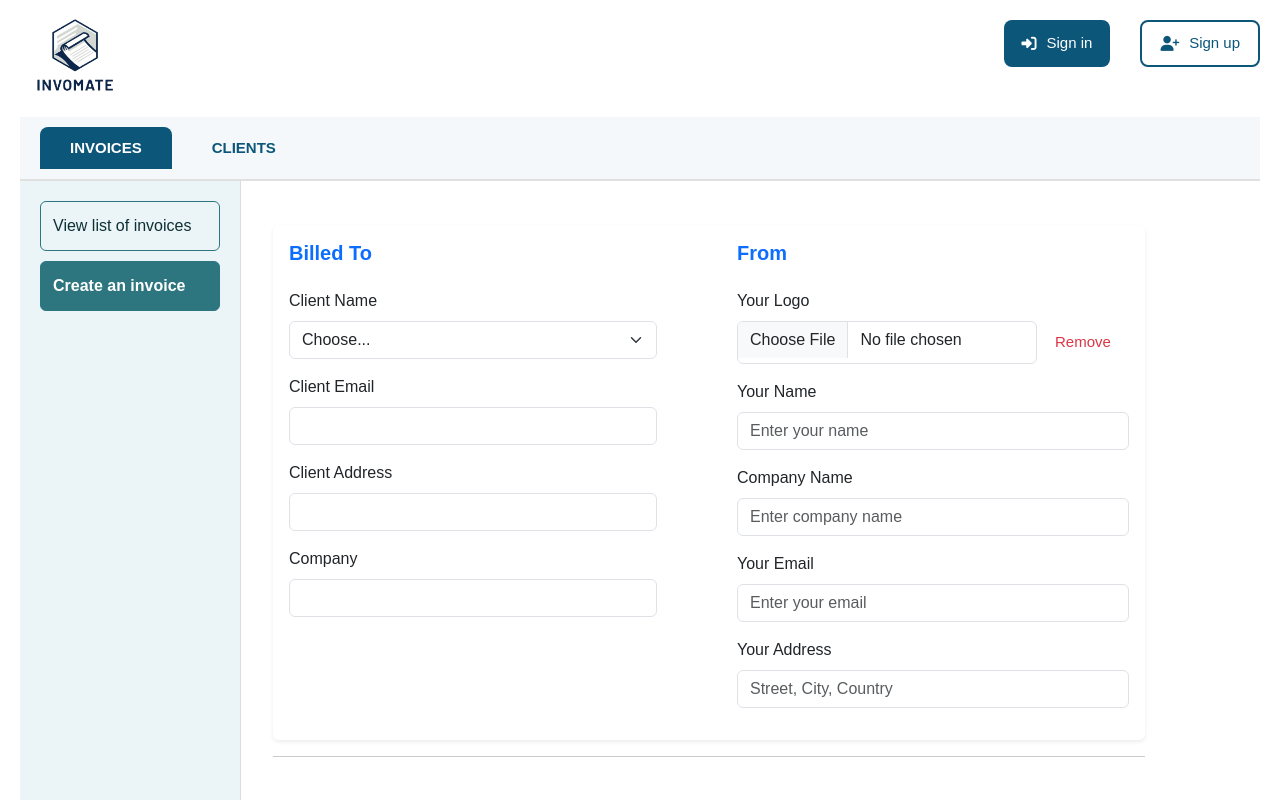
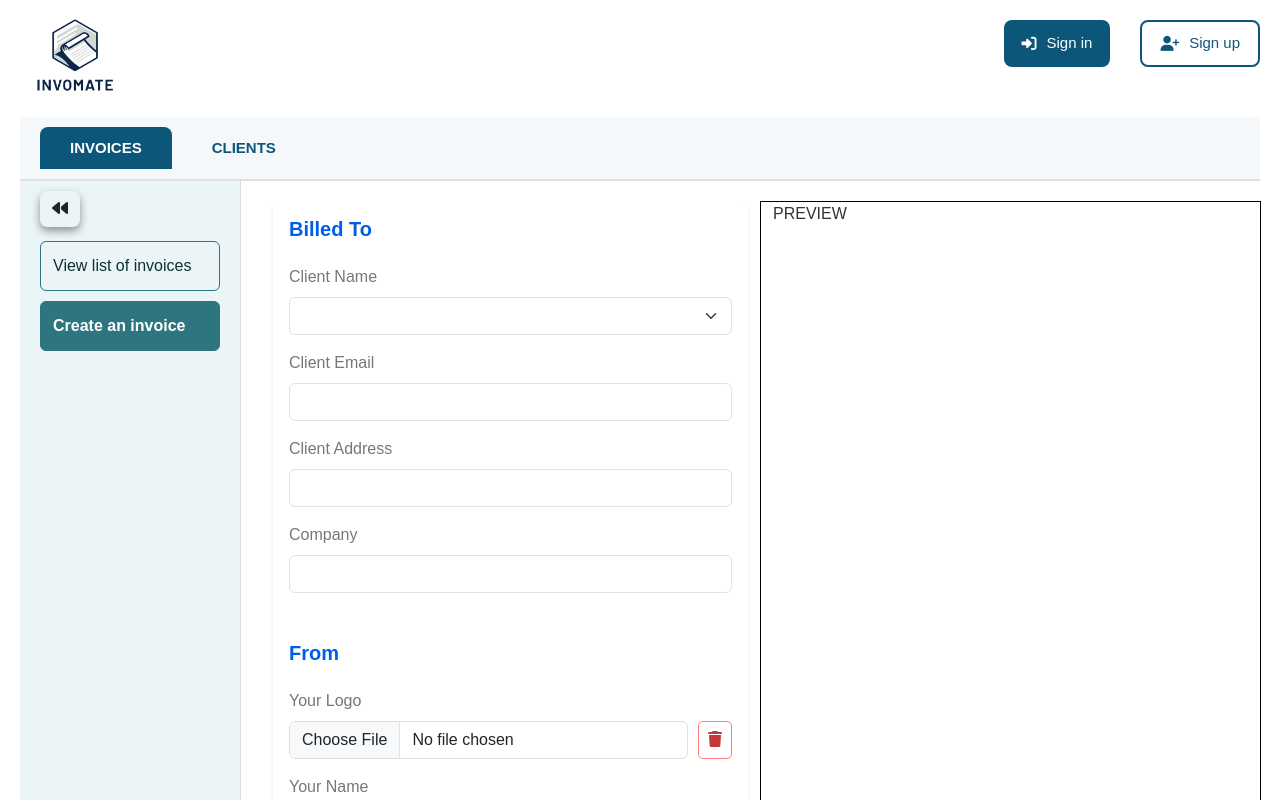
Before and after one commit to PhuongNgan2304/BillMate, an Angular app in the folder frontend/: page /home in a window 1280 px wide. Both pictures are taken after a click on the item "Create an invoice". Shown: the top 800 px of the page. Built offline with nearby package versions, Linux system fonts and the light colour scheme.

Commit message:
In progress updating creat invoice form.

```diff
--- a/frontend/src/app/home-screen/home-screen.css
+++ b/frontend/src/app/home-screen/home-screen.css
@@ -31,7 +31,7 @@
   } */
 }
 
-.btn{
+.btn {
   display: flex;
   align-items: center;
   gap: 10px;
@@ -73,7 +73,7 @@
   border-bottom: 2px solid #e0e0e0;
 }
 
-.tab{
+.tab {
   padding: 10px 30px;
   font-size: 15px;
   font-weight: bold;
@@ -100,41 +100,7 @@
   min-height: 80vh;
 }
 
-.sidebar {
-  background: #ebf4f6;
-  border-right: 1px solid #ddd;
-  padding: 20px;
-  width: fit-content;
-  height: auto;
-}
-
-.sidebar ul {
-  list-style: none;
-  padding: 0;
-  font-weight: bold;
-}
-
-.sidebar li {
-  padding: 12px;
-  cursor: pointer;
-  color: #0e3136;
-  font-weight: bold;
-  border-radius: 6px;
-  border: solid 1px #2d767f;
-  font-weight: 500;
-  transition: 0.3s;
-  margin-bottom: 10px;
-  width: 180px;
-}
-
-.sidebar li.active,
-.sidebar li:hover {
-  background: #2d767f;
-  color: white;
-  font-weight: bold;
-}
-
-.body-section{
+.body-section {
   padding: 20px;
 }
 
@@ -169,7 +135,7 @@
   margin-top: 20px;
 }
 
-.btn-filter{
+.btn-filter {
   background-color: white;
   color: #0c567a;
   border: 1px solid #0c567a;
@@ -203,30 +169,30 @@
   background: #f9f9f9;
 }
 
-.action-buttons{
+.action-buttons {
   display: flex;
   margin-top: 20px;
   gap: 20px;
 }
 
-.btn-export_pdf{
+.btn-export_pdf {
   background-color: white;
   color: #ba1616;
   border: 1px solid #ba1616;
   transition: 0.3s ease-in-out;
 }
 
-.btn-export_pdf:hover{
+.btn-export_pdf:hover {
   background-color: #f7e9e9;
 }
 
-.btn-export_xlxs{
+.btn-export_xlxs {
   background-color: white;
   color: #0d6b2b;
   border: 1px solid #0d6b2b;
 }
 
-.btn-export_xlxs:hover{
+.btn-export_xlxs:hover {
   background-color: #def1e3;
 }
 
@@ -276,6 +242,7 @@
     opacity: 0;
     transform: translateX(-80px);
   }
+
   to {
     opacity: 1;
     transform: translateX(0);
@@ -291,8 +258,36 @@
     opacity: 0;
     transform: translateX(80px);
   }
+
   to {
     opacity: 1;
     transform: translateX(0);
   }
 }
+
+/* FORM CREATE INVOICE */
+.btn-remove-logo {
+  margin-left: 10px;
+  border: solid 1px rgb(253, 123, 123);
+  border-radius: 5px;
+  background-color: transparent;
+  transition: all 0.3s ease-in-out;
+}
+
+.btn-remove-logo:hover{
+  background-color: rgb(195, 57, 57);
+}
+
+.btn-remove-logo:hover i {
+  color: #fff !important;
+}
+
+.create-invoice-form {
+  max-height: 1000px;
+  overflow-y: auto;
+  overflow-x: hidden;
+}
+
+.create-invoice-form .form-label {
+  color: #777777;
+}
--- a/frontend/src/app/home-screen/home-screen.html
+++ b/frontend/src/app/home-screen/home-screen.html
@@ -41,25 +41,15 @@
     <!-- MAIN CONTENT -->
     <div class="content">
         <!-- Sidebar -->
-        <div *ngIf="activeTab === 'invoices'" class="sidebar invoices">
-            <div class="tab-content invoices">
-                <ul>
-                    <li class="function" [class.active]="activeFunction ==='readInvoices'"
-                        (click)="setActiveFunction('readInvoices')">View list of invoices</li>
-                    <li class="function" [class.active]="activeFunction ==='createInvoices'"
-                        (click)="setActiveFunction('createInvoices')">Create an invoice</li>
-                </ul>
-            </div>
-        </div>
+        <app-invoice-sidebar *ngIf="activeTab === 'invoices'" [activeFunction]="activeFunction"
+            (activeFunctionChange)="setActiveFunction($event)">
+        </app-invoice-sidebar>
 
         <!-- Invoice Section -->
         <div *ngIf="activeTab === 'invoices' && activeFunction === 'readInvoices'" class="body-section invoices">
             <div class="section-header invoices">
-                <!-- <i class="fa-solid fa-file-invoice-dollar"></i> -->
                 <h2>Invoices List</h2>
                 <input type="text" placeholder="Search..." class="search-box" />
-                <!-- <p>Manage your invoices efficiently.</p>
-                <button class="main-btn">Create Invoice</button> -->
             </div>
 
             <!-- Filters -->
@@ -197,31 +187,17 @@
 
         <div *ngIf="activeTab === 'invoices' && activeFunction === 'createInvoices'" class="body-section invoices">
             <div class="section-header invoices">
-                <!-- <i class="fa-solid fa-file-invoice-dollar"></i> -->
-                <!-- <h2>Create Invoice</h2> -->
-                <!-- <p>Manage your invoices efficiently.</p>
-                <button class="main-btn">Create Invoice</button> -->
+                <div class="container">
 
-                <!-- <div class="container my-4" style="background-color: transparent; height: auto; max-width: 1200px; border: solid 1px black;">
                     <div class="row">
-                        <div class="col" style="background-color: thistle; height: 10vh;">
-                        </div>
-                        <div class="col" style="background-color: lightpink; height: 10vh;">
-                        </div>
-                    </div>
-                </div> -->
-                <div class="container my-4">
-                    <div class="card shadow-sm border-0">
-                        <div class="row g-5">
-                            <div class="col">
-
-                                <div class="card-body" style="width: 400px;">
-                                    <h5 class="fw-bold mb-4 text-primary">Billed To</h5>
-
+                        <div class="col create-invoice-form" style="width: 800px;">
+                            <div class="card shadow-sm border-0">
+                                <div class="card-body">
+                                    <h5 class="fw-bold mb-4" style="color: rgb(0 93 229);">Billed To</h5>
                                     <div class="mb-3">
                                         <label class="form-label">Client Name</label>
                                         <select class="form-select">
-                                            <option selected disabled>Choose...</option>
+                                            <option selected disabled></option>
                                             <option>Client A</option>
                                             <option>Client B</option>
                                         </select>
@@ -242,41 +218,86 @@
                                         <input type="text" class="form-control" placeholder="">
                                     </div>
                                 </div>
-                            </div>
 
-                            <div class="col">
                                 <div class="card-body">
-                                    <h5 class="fw-bold mb-4 text-primary">From</h5>
+                                    <h5 class="fw-bold mb-4" style="color: rgb(0 93 229);">From</h5>
 
                                     <div class="mb-3">
                                         <label class="form-label">Your Logo</label>
                                         <div class="" style="display: flex;">
-                                            <input type="file" class="form-control" style="width: 300px;">
-                                            <button class="btn btn-outline-danger">Remove</button>
+                                            <input type="file" class="form-control">
+                                            <button class="btn-remove-logo">
+                                                <i class="fa-solid fa-trash"
+                                                    style="color: rgb(195, 57, 57); font-size: medium; padding: 3px;"></i>
+                                            </button>
                                         </div>
                                     </div>
 
                                     <div class="mb-3">
                                         <label class="form-label">Your Name</label>
-                                        <input type="text" class="form-control" placeholder="Enter your name">
+                                        <input type="text" class="form-control" placeholder="">
                                     </div>
 
                                     <div class="mb-3">
                                         <label class="form-label">Company Name</label>
-                                        <input type="text" class="form-control" placeholder="Enter company name">
+                                        <input type="text" class="form-control" placeholder="">
                                     </div>
 
                                     <div class="mb-3">
                                         <label class="form-label">Your Email</label>
-                                        <input type="email" class="form-control" placeholder="Enter your email">
+                                        <input type="email" class="form-control" placeholder="">
                                     </div>
 
                                     <div class="mb-3">
                                         <label class="form-label">Your Address</label>
-                                        <input type="text" class="form-control" placeholder="Street, City, Country">
+                                        <input type="text" class="form-control" placeholder=" ">
                                     </div>
                                 </div>
+
+                                <div class="card-body">
+                                    <h5 class="fw-bold mb-4" style="color: rgb(0 93 229);">Item Description</h5>
+
+                                    <div class="mb-3">
+                                        <label class="form-label">Description</label>
+                                        <input type="text" class="form-control" placeholder="">
+                                    </div>
+
+                                    <div class="mb-3">
+                                        <label class="form-label">Date</label>
+                                        <input type="date" class="form-control" placeholder="">
+                                    </div>
+
+                                    <div class="mb-3">
+                                        <label class="form-label">Unit Price ($)</label>
+                                        <input type="email" class="form-control" placeholder="">
+                                    </div>
+
+                                    <div class="mb-3">
+                                        <label class="form-label">Quantity</label>
+                                        <input type="number" class="form-control" value="1" min="1">
+                                    </div>
+
+                                    <div class="mb-3">
+                                        <label class="form-label">Discount</label>
+                                        <input type="email" class="form-control" placeholder="">
+                                    </div>
+
+                                    <div class="mb-3">
+                                        <label class="form-label">Amount ($)</label>
+                                        <input type="email" class="form-control" placeholder="">
+                                    </div>
+
+                                    <div class="mb-3">
+                                        <button>New Item</button>
+                                        <!-- <button>Remove Item</button> -->
+                                    </div>
+                                </div>
+
                             </div>
+                        </div>
+
+                        <div class="col preview-invoice" style="border: solid 1px black; width: 1000px;">
+                            <p>PREVIEW</p>
                         </div>
                     </div>
                     <hr>
--- /dev/null
+++ b/frontend/src/app/home-screen/sub-components/invoice-section/invoice-section.html
@@ -0,0 +1 @@
+<p>invoice-section works!</p>
--- /dev/null
+++ b/frontend/src/app/home-screen/sub-components/invoice-sidebar/invoice-sidebar.css
@@ -0,0 +1,63 @@
+@import "bootstrap/dist/css/bootstrap.min.css";
+
+.sidebar {
+  background: #ebf4f6;
+  border-right: 1px solid #ddd;
+  padding: 20px;
+  width: fit-content;
+  height: 100%;
+}
+
+.sidebar ul {
+  list-style: none;
+  padding: 0;
+  font-weight: bold;
+}
+
+.sidebar li {
+  padding: 12px;
+  cursor: pointer;
+  color: #0e3136;
+  font-weight: bold;
+  border-radius: 6px;
+  border: solid 1px #2d767f;
+  font-weight: 500;
+  transition: 0.3s;
+  margin-bottom: 10px;
+  width: 180px;
+}
+
+.sidebar li.active,
+.sidebar li:hover {
+  background: #2d767f;
+  color: white;
+  font-weight: bold;
+}
+
+.sidebar-toggle {
+  border: none;
+  border-radius: 20%;
+  box-shadow: 0 4px 8px rgba(0,0,0,0.4); /* hiệu ứng nổi */
+  transition: all 0.3s ease;
+  cursor: pointer;
+}
+
+/* Khi sidebar đóng */
+.sidebar.closed {
+  width: 80px;
+  overflow: hidden;
+}
+
+/* Nội dung body dịch chuyển theo sidebar */
+.body-section {
+  margin-left: 240px;
+  transition: margin-left 0.3s ease;
+}
+
+.sidebar.closed ~ .body-section {
+  margin-left: 40px;
+}
+
+.tab-content{
+    margin-top: 40px;
+}
--- /dev/null
+++ b/frontend/src/app/home-screen/sub-components/invoice-sidebar/invoice-sidebar.html
@@ -0,0 +1,16 @@
+<div class="sidebar invoices" [class.closed]="!isSidebarOpen">
+    <div style="position: absolute; left: 40px; margin-top: -10px;">
+        <button class="btn sidebar-toggle" (click)="toggleSidebar()">
+            <i class="fa-solid" [ngClass]="isSidebarOpen ? 'fa-solid fa-backward' : 'fa-solid fa-forward'"></i>
+        </button>
+    </div>
+
+    <div class="tab-content invoices" *ngIf="isSidebarOpen">
+        <ul>
+            <li class="function" [class.active]="activeFunction === 'readInvoices'"
+                (click)="setActiveFunction('readInvoices')">View list of invoices</li>
+            <li class="function" [class.active]="activeFunction === 'createInvoices'"
+                (click)="setActiveFunction('createInvoices')">Create an invoice</li>
+        </ul>
+    </div>
+</div>
--- /dev/null
+++ b/frontend/src/app/home-screen/sub-components/invoice-sidebar/invoice-sidebar.ts
@@ -0,0 +1,24 @@
+import { Component, EventEmitter, Input, Output } from '@angular/core';
+import { CommonModule } from '@angular/common';
+
+@Component({
+  selector: 'app-invoice-sidebar',
+  imports: [CommonModule],
+  standalone: true,
+  templateUrl: './invoice-sidebar.html',
+  styleUrl: './invoice-sidebar.css'
+})
+export class InvoiceSidebar {
+  @Input() activeFunction!: string;
+  @Output() activeFunctionChange = new EventEmitter<string>();
+
+  setActiveFunction(func: string) {
+    this.activeFunctionChange.emit(func);
+  }
+
+  isSidebarOpen = true;
+
+  toggleSidebar() {
+    this.isSidebarOpen = !this.isSidebarOpen;
+  }
+}
```
Also changed, not shown: frontend/src/app/home-screen/home-screen.ts (+5 -3 lines), frontend/src/app/home-screen/sub-components/invoice-section/invoice-section.ts (added, +11 -0 lines), frontend/src/app/home-screen/sub-components/invoice-section/invoice-section.css (added), 2 other files (tests, documents, lock files or other folders).
